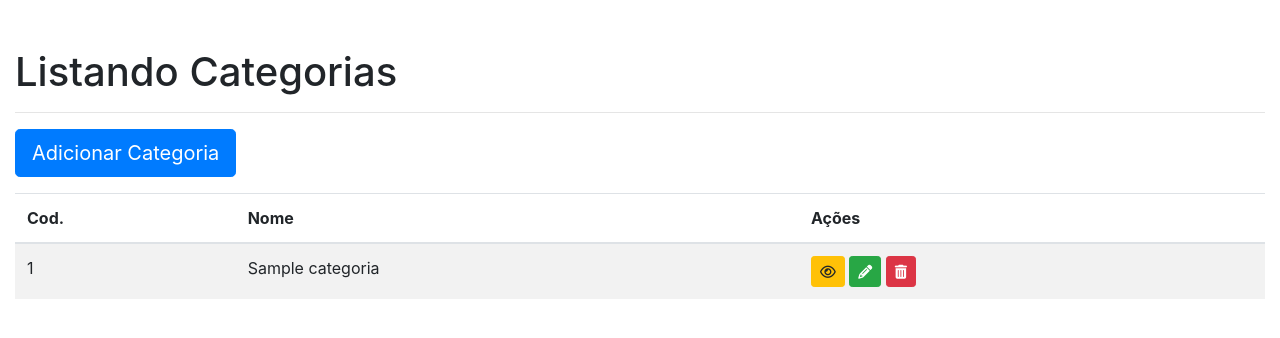
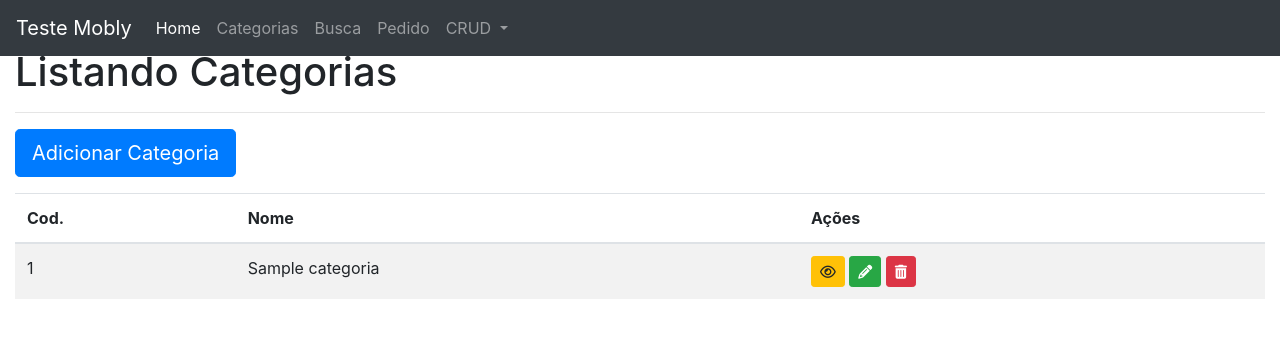
Before and after one commit to vagnerhf/testemobly, a Symfony app: template templates/categoria/index.html.twig in a window 1280 px wide. Shown: the top 338 px of the page. Run offline with Twig, Linux system fonts and the light colour scheme; the template is opened without the code that fills it: most values are stand-ins (such as "Sample title", 1, 10 or a date in 2020); some libraries are stand-ins or nearby versions.

Commit message:
Criação do Menu para a aplicação

```diff
--- a/templates/base.html.twig
+++ b/templates/base.html.twig
@@ -14,6 +14,41 @@
 </head>
 <body>
 <div class="container-fluid">
+    <nav class="navbar navbar-expand-md navbar-dark fixed-top bg-dark">
+        <a class="navbar-brand" href="{{ path('loja_produto') }}">Teste Mobly</a>
+        <button class="navbar-toggler" type="button" data-toggle="collapse" data-target="#navbarCollapse" aria-controls="navbarCollapse" aria-expanded="false" aria-label="Toggle navigation">
+            <span class="navbar-toggler-icon"></span>
+        </button>
+        <div class="collapse navbar-collapse" id="navbarCollapse">
+            <ul class="navbar-nav mr-auto">
+                <li class="nav-item active">
+                    <a class="nav-link" href="{{ path('loja_produto') }}">Home <span class="sr-only">(current)</span></a>
+                </li>
+                <li class="nav-item">
+                    <a class="nav-link" href="">Categorias</a>
+                </li>
+                <li class="nav-item">
+                    <a class="nav-link" href="">Busca</a>
+                </li>
+                <li class="nav-item">
+                    <a class="nav-link" href="">Pedido</a>
+                </li>
+
+                <li class="nav-item dropdown">
+                    <a class="nav-link dropdown-toggle" href="#" id="navbarDropdown" role="button" data-toggle="dropdown" aria-haspopup="true" aria-expanded="false">
+                        CRUD
+                    </a>
+                    <div class="dropdown-menu" aria-labelledby="navbarDropdown">
+                        <a class="dropdown-item" href="{{ path('listar_produto') }}">Produtos</a>
+                        <a class="dropdown-item" href="{{ path('listar_categoria') }}">Categorias</a>
+                        <a class="dropdown-item" href="{{ path('listar_caracteristica') }}">Características</a>
+                    </div>
+                </li>
+
+            </ul>
+        </div>
+    </nav>
+
     <div class="row mt-5">
         <div class="col-md-12">
             {% block body %}{% endblock %}
```
